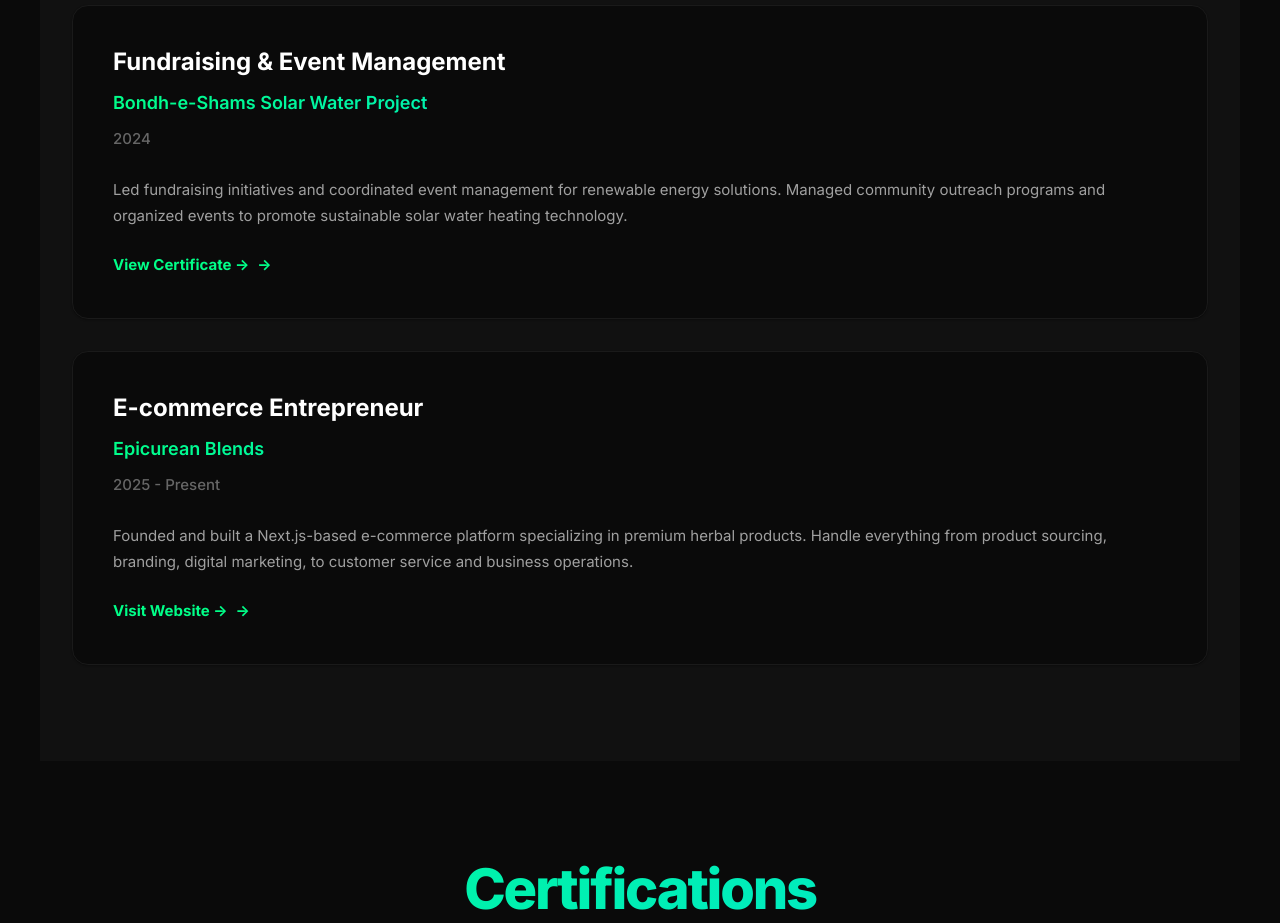
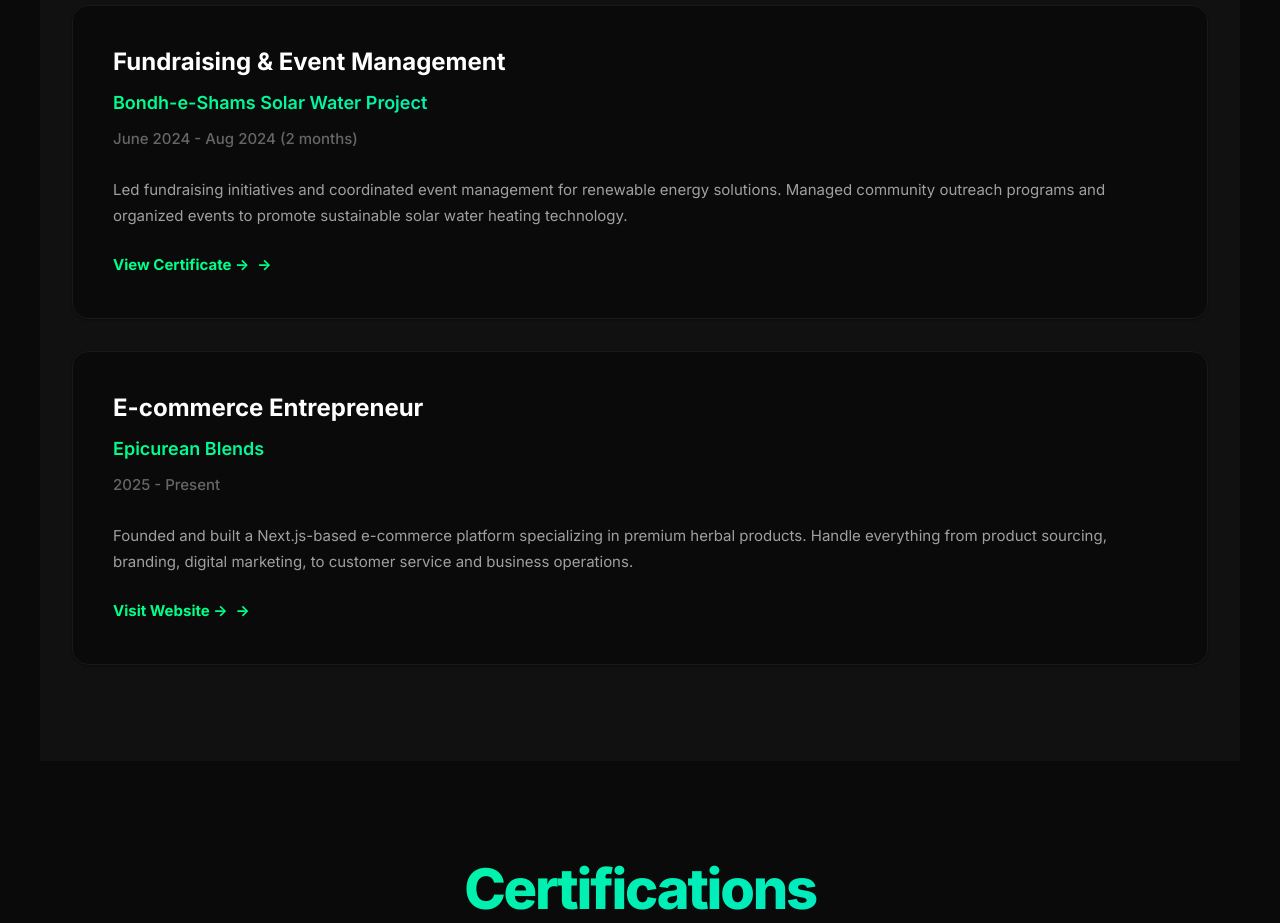
Before and after one commit to abdullahnkhokhar-ux/abdullah-portfolio, a React (Create React App) app: page / in a window 1280 px wide. Shown: the part 4680-5603 px from the top of the page. Built offline with nearby package versions, Linux system fonts and the light colour scheme.

Commit message:
Update Experience.js

```diff
--- a/src/components/Experience.js
+++ b/src/components/Experience.js
@@ -28,7 +28,7 @@
     {
       title: "Fundraising & Event Management",
       company: "Bondh-e-Shams Solar Water Project",
-      duration: "2024",
+      duration: "June 2024 - Aug 2024 (2 months)",
       description: "Led fundraising initiatives and coordinated event management for renewable energy solutions. Managed community outreach programs and organized events to promote sustainable solar water heating technology.",
       links: [
         {
```
